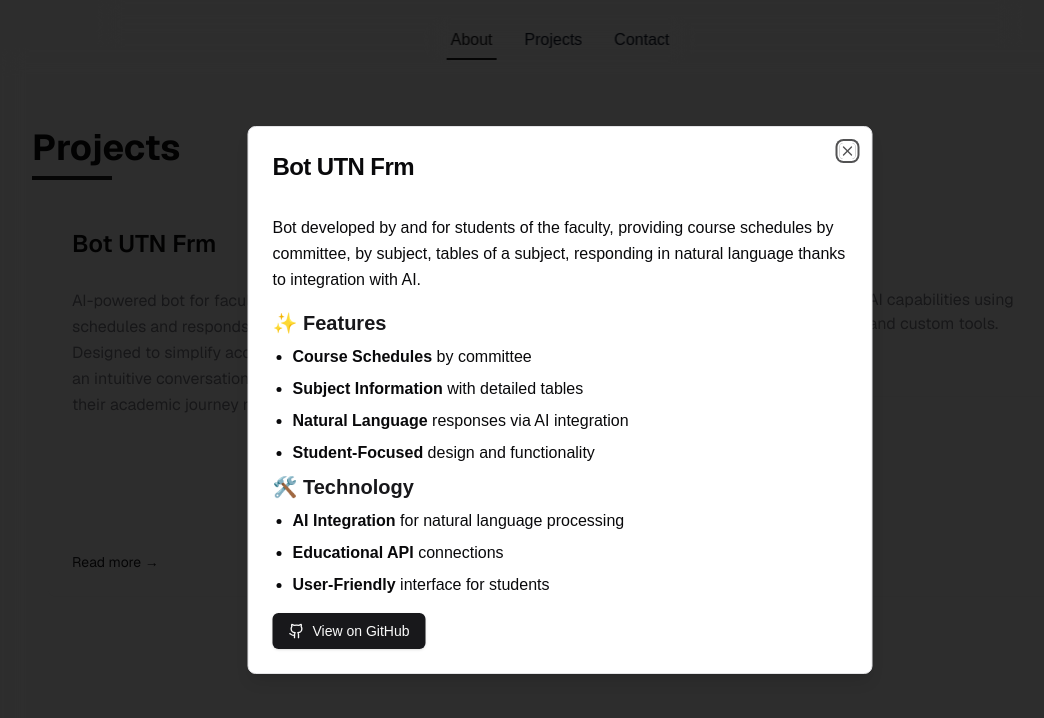
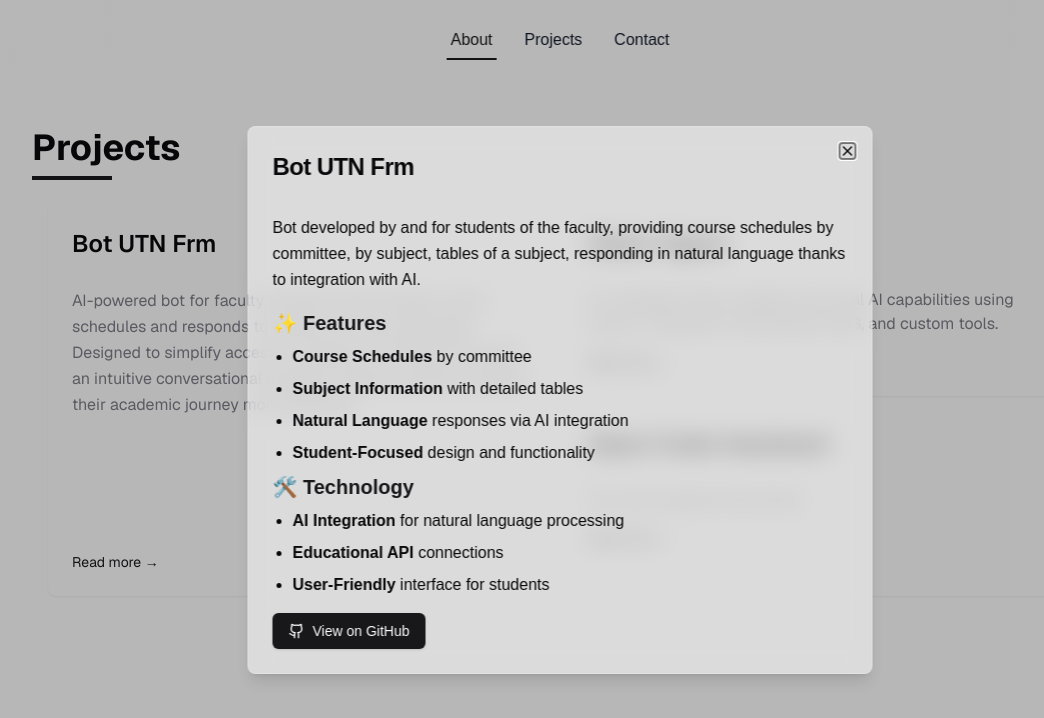
Before and after one commit to josemartinrodriguezmortaloni/portfolio, a Next.js app: page / in a window 1280 px wide. Both pictures are taken after a click on the element 382 px from the left and 1002 px from the top of the page. Shown: the part 602-1320 px from the top of the page, without its empty margins (80-1124 px from the left). Built offline with nearby package versions, Linux system fonts and the light colour scheme.

Commit message:
fix: Some minor ui changes

```diff
--- a/app/components/contact.tsx
+++ b/app/components/contact.tsx
@@ -35,7 +35,7 @@
           variants={containerVariants}
           initial="hidden"
           animate="visible"
-          className="z-10 p-6 rounded-lg shadow-lg max-w-md w-full cursor-pointer hover:border-primary transition-colors backdrop-blur-md backdrop-filter "
+          className="z-10 p-6 rounded-lg shadow-sm max-w-md w-full cursor-pointer hover:border-primary transition-colors backdrop-blur-md backdrop-filter "
         >
           <motion.h1
             className="text-3xl font-bold mb-6 text-center"
--- a/app/components/projects.tsx
+++ b/app/components/projects.tsx
@@ -136,7 +136,7 @@
                 </motion.div>
               </DialogTrigger>
 
-              <DialogContent className="sm:max-w-[625px]">
+              <DialogContent className="sm:max-w-[625px] backdrop-blur-md backdrop-filter shadow-lg rounded-lg">
                 <DialogHeader>
                   <DialogTitle className="text-2xl">
                     {projects[0].title}
@@ -211,7 +211,7 @@
                 </motion.div>
               </DialogTrigger>
 
-              <DialogContent className="sm:max-w-[625px]">
+              <DialogContent className="sm:max-w-[625px] backdrop-blur-md backdrop-filter shadow-lg rounded-lg">
                 <DialogHeader>
                   <DialogTitle className="text-2xl">
                     {projects[1].title}
@@ -286,7 +286,7 @@
                 </motion.div>
               </DialogTrigger>
 
-              <DialogContent className="sm:max-w-[625px]">
+              <DialogContent className="sm:max-w-[625px] backdrop-blur-md backdrop-filter shadow-lg rounded-lg">
                 <DialogHeader>
                   <DialogTitle className="text-2xl">
                     {projects[2].title}
@@ -367,7 +367,7 @@
                       </motion.div>
                     </DialogTrigger>
 
-                    <DialogContent className="sm:max-w-[625px]">
+                    <DialogContent className="sm:max-w-[625px] bg-white/50 backdrop-blur-md backdrop-filter border border-white/20 shadow-lg rounded-lg">
                       <DialogHeader>
                         <DialogTitle className="text-2xl">
                           {project.title}
--- a/app/components/ui/dialog.tsx
+++ b/app/components/ui/dialog.tsx
@@ -21,7 +21,7 @@
   <DialogPrimitive.Overlay
     ref={ref}
     className={cn(
-      "fixed inset-0 z-50 bg-black/80  data-[state=open]:animate-in data-[state=closed]:animate-out data-[state=closed]:fade-out-0 data-[state=open]:fade-in-0",
+      "fixed inset-0 z-50 bg-black/20 data-[state=open]:animate-in data-[state=closed]:animate-out data-[state=closed]:fade-out-0 data-[state=open]:fade-in-0",
       className
     )}
     {...props}
@@ -38,13 +38,13 @@
     <DialogPrimitive.Content
       ref={ref}
       className={cn(
-        "fixed left-[50%] top-[50%] z-50 grid w-full max-w-lg translate-x-[-50%] translate-y-[-50%] gap-4 border bg-background p-6 shadow-lg duration-200 data-[state=open]:animate-in data-[state=closed]:animate-out data-[state=closed]:fade-out-0 data-[state=open]:fade-in-0 data-[state=closed]:zoom-out-95 data-[state=open]:zoom-in-95 data-[state=closed]:slide-out-to-left-1/2 data-[state=closed]:slide-out-to-top-[48%] data-[state=open]:slide-in-from-left-1/2 data-[state=open]:slide-in-from-top-[48%] sm:rounded-lg",
+        "fixed left-[50%] top-[50%] z-50 grid w-full max-w-lg translate-x-[-50%] translate-y-[-50%] gap-4 border border-white/20 bg-white/50 backdrop-blur-md backdrop-filter p-6 shadow-lg duration-200 data-[state=open]:animate-in data-[state=closed]:animate-out data-[state=closed]:fade-out-0 data-[state=open]:fade-in-0 data-[state=closed]:zoom-out-95 data-[state=open]:zoom-in-95 data-[state=closed]:slide-out-to-left-1/2 data-[state=closed]:slide-out-to-top-[48%] data-[state=open]:slide-in-from-left-1/2 data-[state=open]:slide-in-from-top-[48%] sm:rounded-lg",
         className
       )}
       {...props}
     >
       {children}
-      <DialogPrimitive.Close className="absolute right-4 top-4 rounded-sm opacity-70 ring-offset-background transition-opacity hover:opacity-100 focus:outline-none focus:ring-2 focus:ring-ring focus:ring-offset-2 disabled:pointer-events-none data-[state=open]:bg-accent data-[state=open]:text-muted-foreground">
+      <DialogPrimitive.Close className="absolute right-4 top-4">
         <X className="h-4 w-4" />
         <span className="sr-only">Close</span>
       </DialogPrimitive.Close>
```
